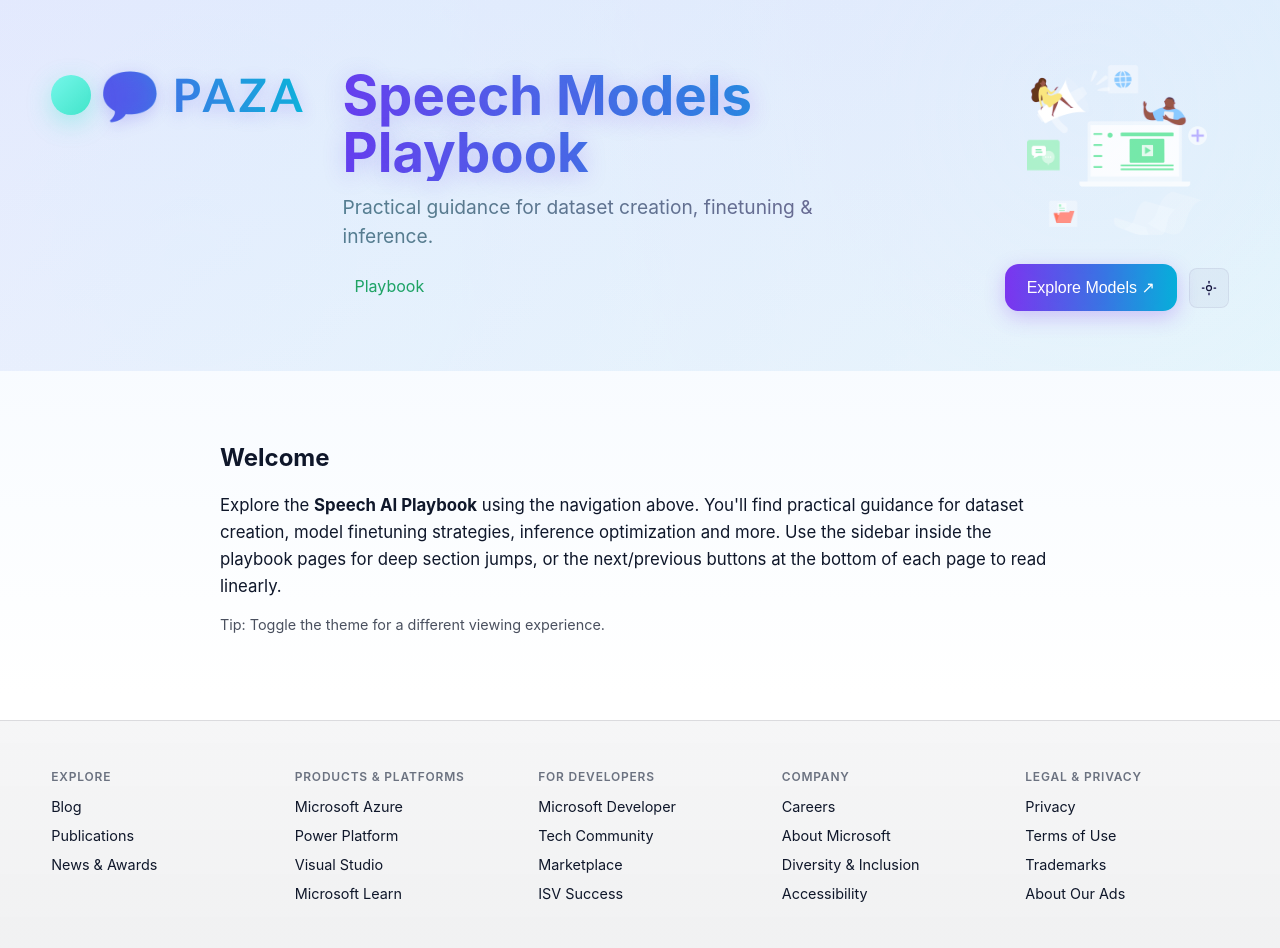
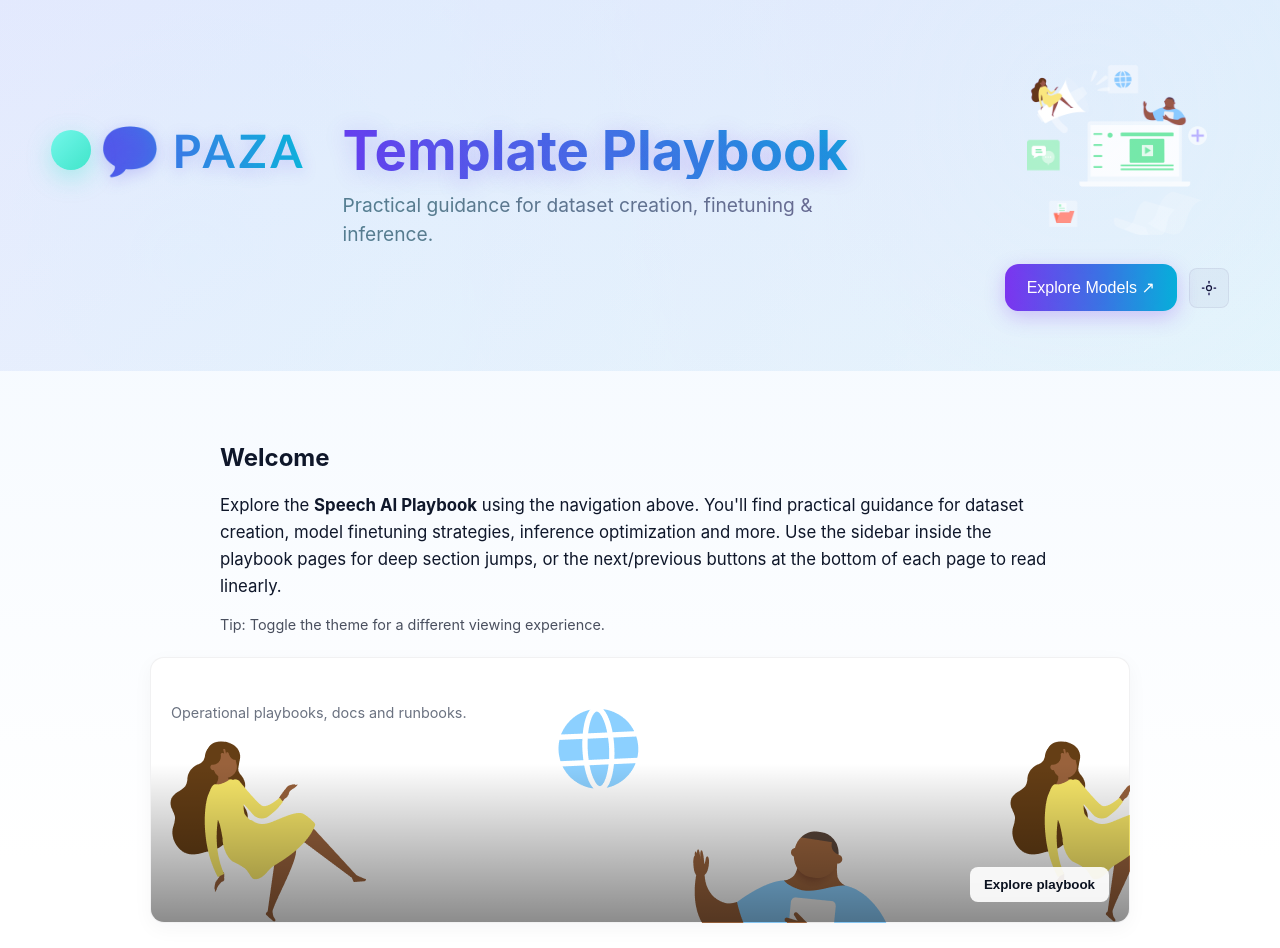
Before and after one commit to microsoft/Vibhasha, a React (Vite) app: page / in a window 1280 px wide. Shown: the top 948 px of the page. Built offline with nearby package versions, Linux system fonts and the light colour scheme.

Commit message:
add imagfe to card grid

```diff
--- a/Home.jsx
+++ b/Home.jsx
@@ -1,4 +1,5 @@
 import React from 'react';
+import CardGrid from './components/CardGrid';
 
 export default function Home() {
   return (
@@ -12,6 +13,9 @@
         </p>
         <p style={{ fontSize: '.9rem', opacity: .75 }}>Tip: Toggle the theme for a different viewing experience.</p>
       </section>
+      <section style={{ maxWidth: 980, margin: '24px auto 0' }}>
+        <CardGrid />
+      </section>
     </div>
   );
 }
--- a/components/CardGrid.jsx
+++ b/components/CardGrid.jsx
@@ -1,10 +1,11 @@
 import React from 'react'
 import './styles/MarkdownCard.css'
 import { useNavigate } from 'react-router-dom'
+import NotebookPng from '../assets/Paza-Illustration-Playbook.png'
 
 const cards = [
   { id: 'playbook', title: 'Playbook', description: 'Operational playbooks, docs and runbooks.', icon: (
-    <svg width="36" height="36" viewBox="0 0 24 24" fill="none" xmlns="http://www.w3.org/2000/svg"><path d="M6 3h9a3 3 0 0 1 3 3v12a3 3 0 0 1-3 3H6V3z" stroke="currentColor" strokeWidth="1.2" strokeLinecap="round" strokeLinejoin="round"/><path d="M8 7h6" stroke="currentColor" strokeWidth="1.2" strokeLinecap="round"/></svg>
+    <img src={NotebookPng} alt="Playbook" style={{ width: 56, height: 56, objectFit: 'cover', borderRadius: 8 }} />
   ) }
 ]
 
@@ -13,7 +14,23 @@
   return (
     <div className="card-grid">
       {cards.map(c => (
-        <div className="card" key={c.id} tabIndex={0} aria-labelledby={`title-${c.id}`}>
+        <div
+          className={c.id === 'playbook' ? 'card card--large' : 'card'}
+          key={c.id}
+          tabIndex={0}
+          aria-labelledby={`title-${c.id}`}
+          style={c.id === 'playbook' ? { backgroundImage: `url(${NotebookPng})` } : undefined}
+        >
+          {c.id === 'playbook' ? (
+            <div className="card-content">
+              <h3 id={`title-${c.id}`}>{c.title}</h3>
+              <p>{c.description}</p>
+              <div className="card-actions">
+                <button className="btn-primary" onClick={() => navigate('/playbook')}>Explore playbook</button>
+              </div>
+            </div>
+          ) : (
+            <>
               <div className="card-icon">{c.icon}</div>
               <h3 id={`title-${c.id}`}>{c.title}</h3>
               <p>{c.description}</p>
@@ -24,6 +41,8 @@
                   <button className="btn-primary" disabled>Open</button>
                 )}
               </div>
+            </>
+          )}
         </div>
       ))}
     </div>
--- a/components/SiteHeader.jsx
+++ b/components/SiteHeader.jsx
@@ -13,15 +13,8 @@
       <div className="home-header-left">
         <div className="paza-logo" aria-label="Paza"><span aria-hidden>💬</span> PAZA</div>
         <div className="home-tagline">
-          <h1 className="home-title">Speech Models Playbook</h1>
-          {isHome ? (
-            <p className="home-subtitle">Practical guidance for dataset creation, finetuning & inference.</p>
-          ) : (
-            <p className="home-subtitle" style={{ opacity: .8 }}>Navigation · Theme · Explore</p>
-          )}
-          <nav className="header-nav" aria-label="Primary navigation" style={{ marginTop: 18 }}>
-            <NavLink to="playbook/01-intro" className={({isActive}) => isActive ? 'nav-link active nav-playbook' : 'nav-link nav-playbook'}>Playbook</NavLink>
-          </nav>
+          <h1 className="home-title">Template Playbook</h1>
+            <p className="home-subtitle" style={{ opacity: 1 }}>Practical guidance for dataset creation, finetuning & inference.</p>
         </div>
       </div>
       <div className="home-header-right">
--- a/components/styles/MarkdownCard.css
+++ b/components/styles/MarkdownCard.css
@@ -11,3 +11,25 @@
 .md-card-footer{ margin-top:auto; display:flex; justify-content:flex-end; }
 .md-card-toggle{ background:linear-gradient(90deg,var(--accent),var(--accent2)); color:#fff; border:none; border-radius:8px; padding:6px 12px; font-size:.65rem; cursor:pointer; font-weight:600; letter-spacing:.5px; }
 @media (max-width:640px){ .qc-card-grid{ grid-template-columns:1fr; } }
+
+/* Simple card-grid and card styles (used by CardGrid.jsx) */
+.card-grid{ display:grid; grid-template-columns: repeat(auto-fit, minmax(220px, 1fr)); gap:18px; margin:18px 0 36px; }
+.card{ background: var(--surface); border:1px solid var(--card-border); border-radius:12px; padding:12px; display:flex; flex-direction:column; gap:10px; box-shadow:0 6px 18px rgba(16,24,40,0.06); overflow:hidden; transition:transform 160ms, box-shadow 160ms, border-color 160ms; }
+.card:focus{ outline:2px solid rgba(59,130,246,0.25); }
+.card:hover{ transform:translateY(-4px); box-shadow:0 12px 30px rgba(16,24,40,0.12); }
+.card-icon{ display:flex; align-items:center; justify-content:center; }
+.card h3{ margin:0; font-size:1.05rem; }
+.card p{ margin:0; font-size:.9rem; color:var(--muted); }
+
+/* Large visual card variant that uses a background image to fill the card */
+.card--large{ min-height:260px; position:relative; padding:0; background-size:cover; background-position:center; border-radius:14px; }
+.card--large .card-content{ position:absolute; inset:0; display:flex; flex-direction:column; justify-content:flex-end; padding:20px; background: linear-gradient(180deg, rgba(0,0,0,0.0) 40%, rgba(0,0,0,0.45) 100%); color:#fff; }
+.card--large h3{ color:#fff; margin-bottom:6px; }
+.card--large p{ color:rgba(255,255,255,0.9); margin-bottom:10px; }
+.card--large .card-actions{ display:flex; justify-content:flex-end; }
+.card--large .btn-primary{ background: rgba(255,255,255,0.9); color: #0b1220; border: none; padding:8px 12px; border-radius:8px; font-weight:600; }
+
+@media (max-width:640px){
+	.card--large{ min-height:180px; }
+	.card-grid{ grid-template-columns:1fr; }
+}
```
Lines whose indentation alone changed are shown as unchanged.
